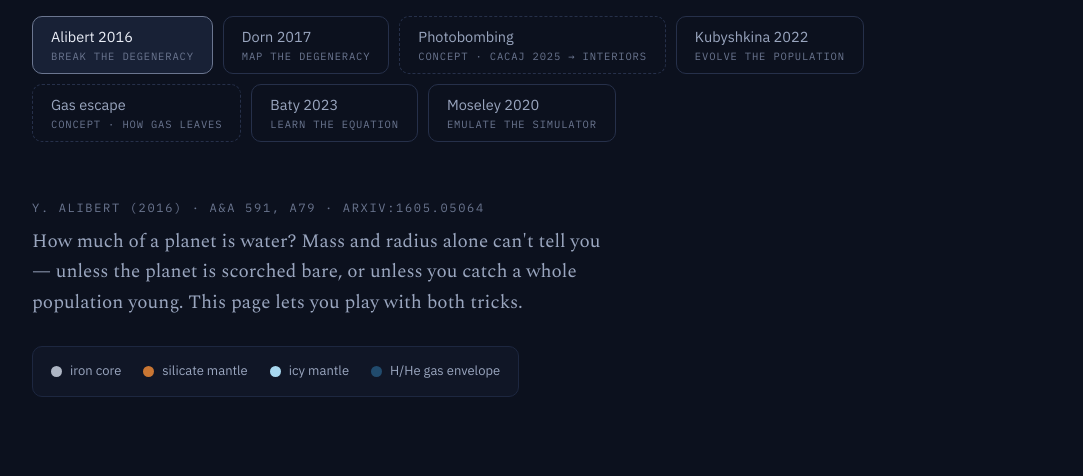
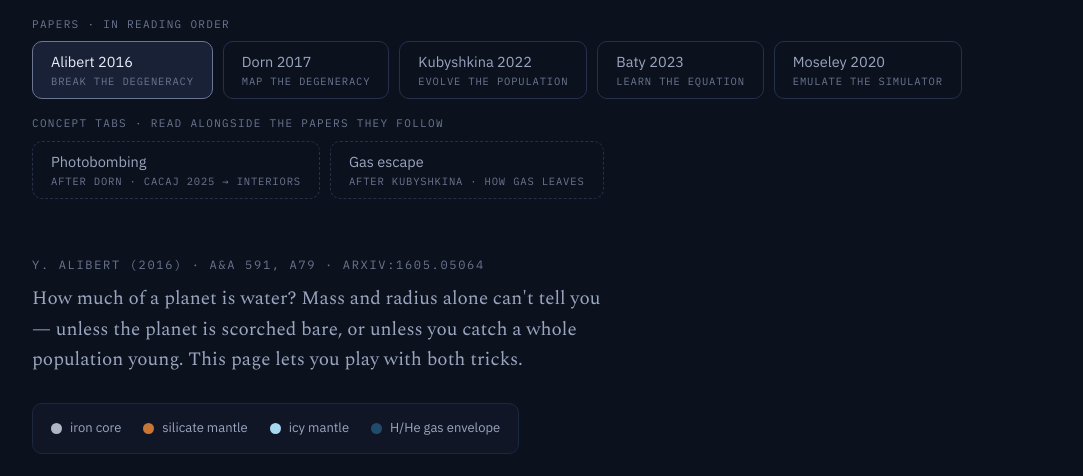
Before and after one commit to Drini22/volatile-worlds, a plain HTML site: page index.html in a window 1280 px wide. Shown: the part 185-661 px from the top of the page, without its empty margins (98-1181 px from the left). Drawn offline with nearby package versions, Linux system fonts and the light colour scheme.

Commit message:
Header: separate paper tabs from concept tabs into two labelled rows
Co-Authored-By: Claude Fable 5.1 <noreply@anthropic.com>

```diff
--- a/index.html
+++ b/index.html
@@ -34,7 +34,9 @@
   .dot{width:11px;height:11px;border-radius:50%;flex:none;}
 
   /* ---------- tabs ---------- */
-  .tabs{display:flex;gap:10px;margin-top:26px;flex-wrap:wrap;}
+  .tabgroups{display:flex;flex-direction:column;gap:16px;margin-top:26px;}
+  .tab-label{font-family:var(--mono);font-size:11px;letter-spacing:.12em;text-transform:uppercase;color:var(--muted);margin-bottom:8px;}
+  .tabs{display:flex;gap:10px;flex-wrap:wrap;}
   .tabbtn{background:none;border:1px solid var(--line);border-radius:10px;color:var(--ink2);
           padding:10px 18px;font-family:var(--sans);font-size:14.5px;cursor:pointer;
           display:flex;flex-direction:column;align-items:flex-start;gap:3px;}
@@ -198,14 +200,24 @@
 <header>
   <p class="eyebrow">An interactive reading companion · exoplanet interiors</p>
   <h1>Volatile Worlds</h1>
+  <div class="tabgroups">
+    <div class="tabgroup">
+      <p class="tab-label">Papers · in reading order</p>
       <div class="tabs" role="tablist" aria-label="Papers">
         <button class="tabbtn" id="tab-alibert" role="tab" aria-selected="true">Alibert 2016 <small>break the degeneracy</small></button>
         <button class="tabbtn" id="tab-dorn" role="tab" aria-selected="false">Dorn 2017 <small>map the degeneracy</small></button>
-    <button class="tabbtn concept" id="tab-conf" role="tab" aria-selected="false">Photobombing <small>concept · Cacaj 2025 → interiors</small></button>
         <button class="tabbtn" id="tab-kub" role="tab" aria-selected="false">Kubyshkina 2022 <small>evolve the population</small></button>
-    <button class="tabbtn concept" id="tab-esc" role="tab" aria-selected="false">Gas escape <small>concept · how gas leaves</small></button>
         <button class="tabbtn" id="tab-baty" role="tab" aria-selected="false">Baty 2023 <small>learn the equation</small></button>
         <button class="tabbtn" id="tab-mos" role="tab" aria-selected="false">Moseley 2020 <small>emulate the simulator</small></button>
+      </div>
+    </div>
+    <div class="tabgroup">
+      <p class="tab-label">Concept tabs · read alongside the papers they follow</p>
+      <div class="tabs" role="tablist" aria-label="Concept tabs">
+        <button class="tabbtn concept" id="tab-conf" role="tab" aria-selected="false">Photobombing <small>after Dorn · Cacaj 2025 → interiors</small></button>
+        <button class="tabbtn concept" id="tab-esc" role="tab" aria-selected="false">Gas escape <small>after Kubyshkina · how gas leaves</small></button>
+      </div>
+    </div>
   </div>
 </header>
 
```
Lines whose indentation alone changed are shown as unchanged.
